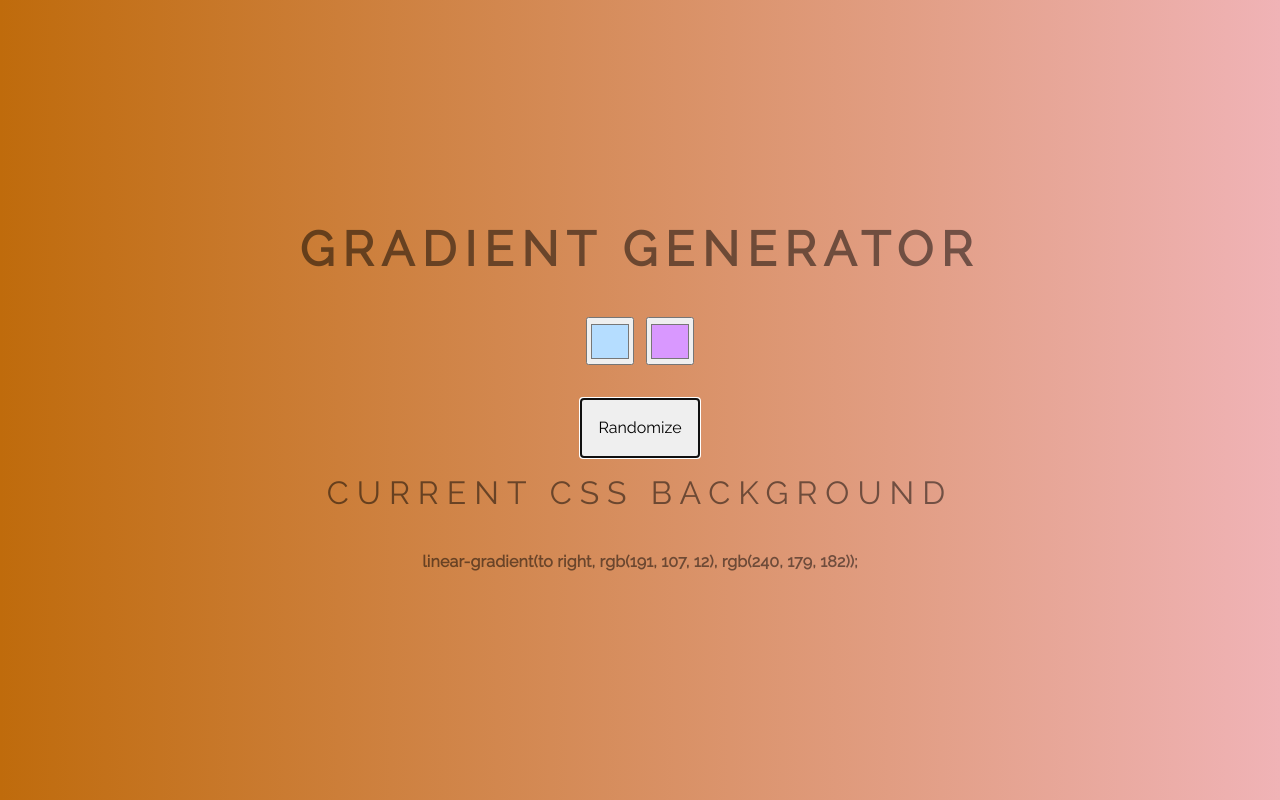
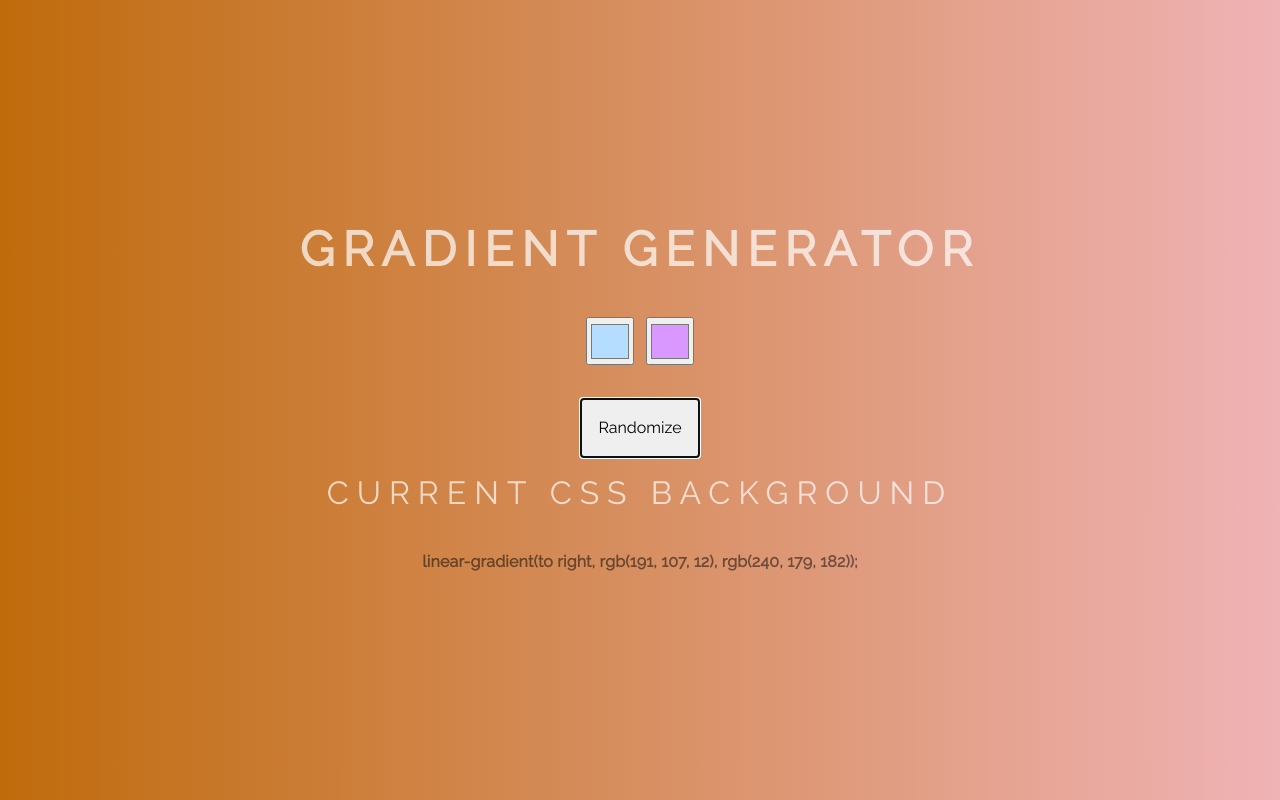
Before and after one commit to paytonjewell/gradient-generator, a plain HTML site: page index.html in a window 1280 px wide. Both pictures are taken after a click on the button "Randomize". Drawn offline with nearby package versions, Linux system fonts and the light colour scheme.

Commit message:
changed heading text to white

```diff
--- a/script.js
+++ b/script.js
@@ -13,7 +13,7 @@ function setGradient() {
 }
 
 function randomRGB() {
-	var rgbValues = [];
+	let rgbValues = [];
 	for(let i = 0; i < 3; i++) {
 		rgbValues.push(Math.floor(Math.random() * 256));
 	}
--- a/style.css
+++ b/style.css
@@ -2,7 +2,7 @@
 
 body {
     font-family: 'Raleway', sans-serif;
-    color: rgba(0,0,0,.5);
+    color: rgba(255,255,255,.7);
     text-transform: uppercase;
     letter-spacing: .5rem;
     background: linear-gradient(to right, rgb(181, 222, 255) , rgb(217, 152, 255)); /* Standard syntax */
@@ -38,7 +38,6 @@ input {
 
 h1 {
     font: 600 3rem 'Raleway', sans-serif;
-    color: rgba(0,0,0,.5);
     text-transform: uppercase;
     letter-spacing: .5rem;
 }
```
